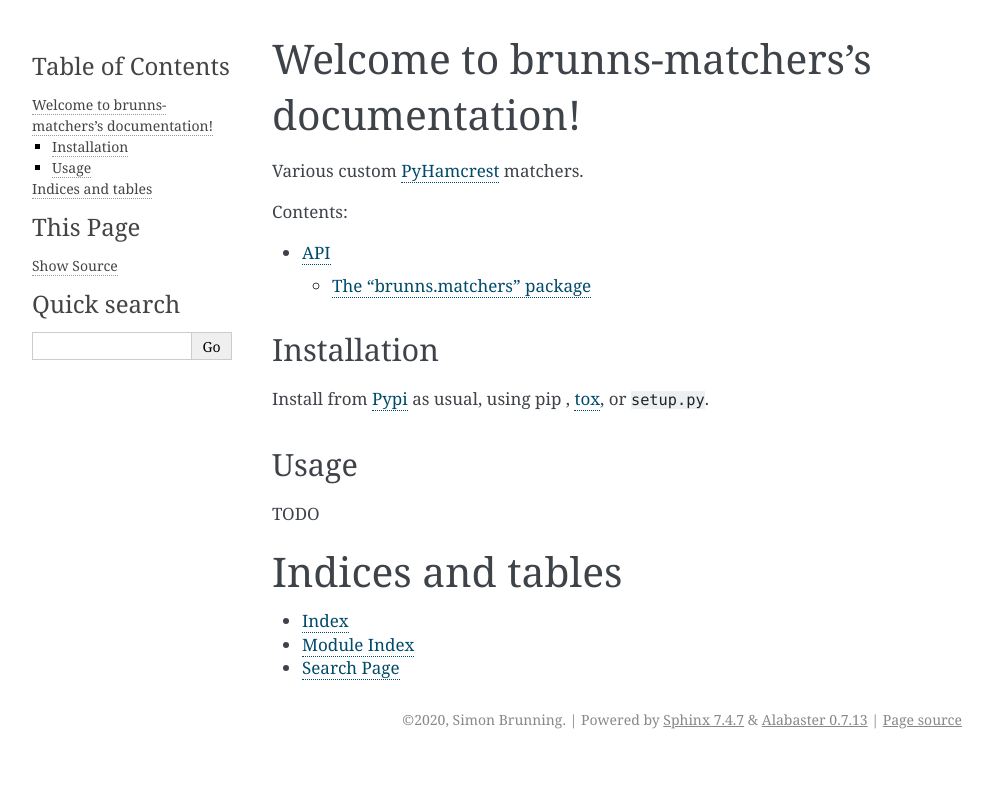
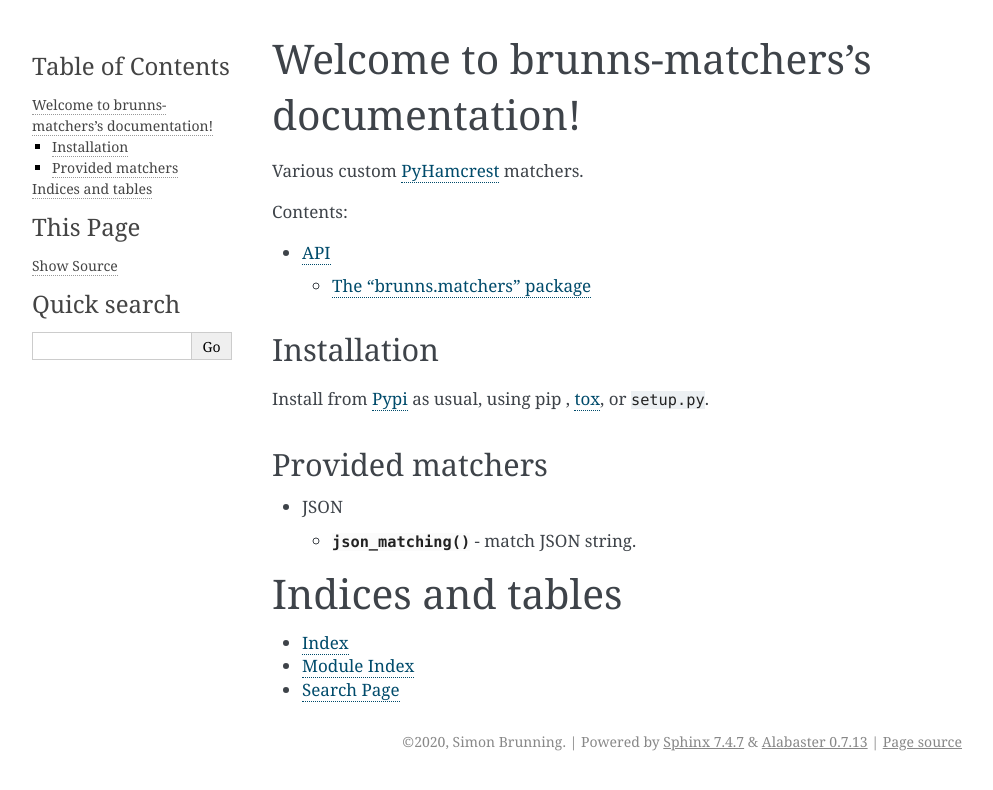
Before and after one commit to brunns/brunns-matchers, a Sphinx documentation site: the page built from docs/index.rst, in a window 1280 px wide. Shown: the top 790 px of the page, without its empty margins (148-1141 px from the left). Built offline with Sphinx 7.4.7, drawn with Linux system fonts in a browser that asks for light colours.

Commit message:
Document JSON matcher.

```diff
--- a/docs/index.rst
+++ b/docs/index.rst
@@ -18,10 +18,12 @@
 
 .. _tox: https://tox.readthedocs.io
 
-Usage
------
+Provided matchers
+-------------------
 
-TODO
+* JSON
+
+  * :py:func:`~brunns.matchers.data.json_matching` - match JSON string.
 
 Indices and tables
 ==================
```
Also changed, not shown: 1 other file.
